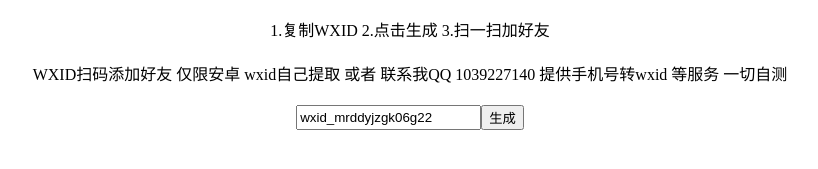
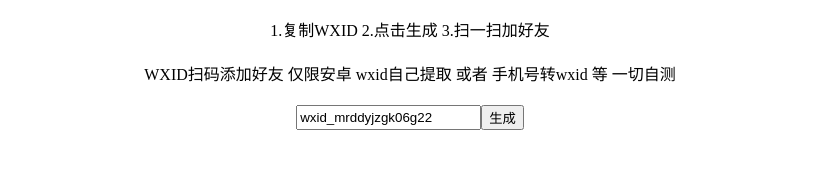
Before and after one commit to jiajia110/jiajia110.github.io, a plain HTML site: page index.html in a window 1280 px wide. Shown: the part 303-472 px from the top of the page, without its empty margins (230-1048 px from the left). Drawn offline with Linux system fonts and the light colour scheme.

Commit message:
Update index.html

```diff
--- a/index.html
+++ b/index.html
@@ -2,7 +2,7 @@
 <html lang="en">
 <head>
     <meta charset="UTF-8">
-    <title>微信二维码转换系统---QQ:1039227140</title>
+    <title>微信二维码转换系统---QQ:791586916</title>
     <style>
         .main{
             margin-top: 100px;
@@ -19,7 +19,7 @@
 <div id="app" class="main">
     <div id="QRCode" class="QR-image"></div>
     <div class="">1.复制WXID 2.点击生成 3.扫一扫加好友</div>
-  <div class="">WXID扫码添加好友 仅限安卓 wxid自己提取 或者 联系我QQ 1039227140 提供手机号转wxid 等服务 一切自测</div>
+  <div class="">WXID扫码添加好友 仅限安卓 wxid自己提取 或者 手机号转wxid 等 一切自测</div>
     <div>
         <input type="text" v-model="wxValue"><button @click="makeCode">生成</button>
     </div>
```
